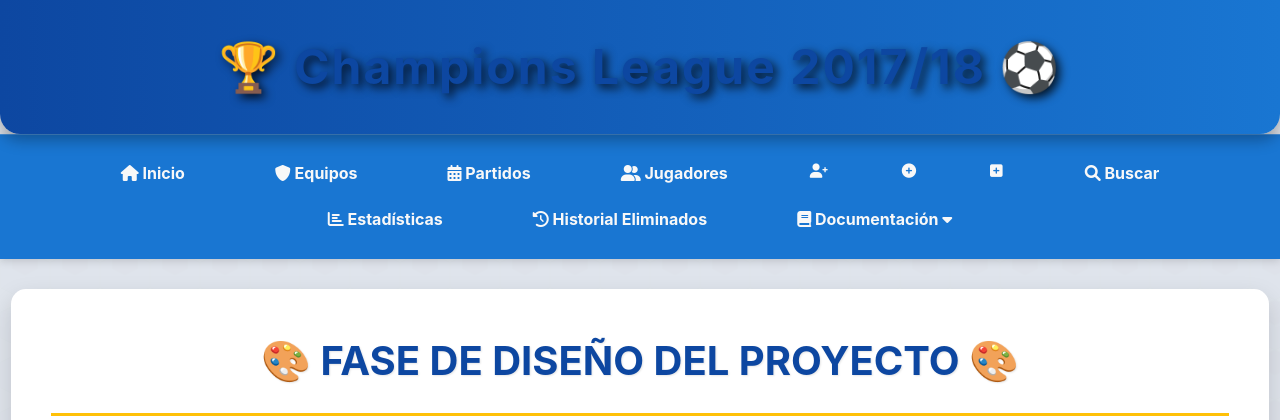
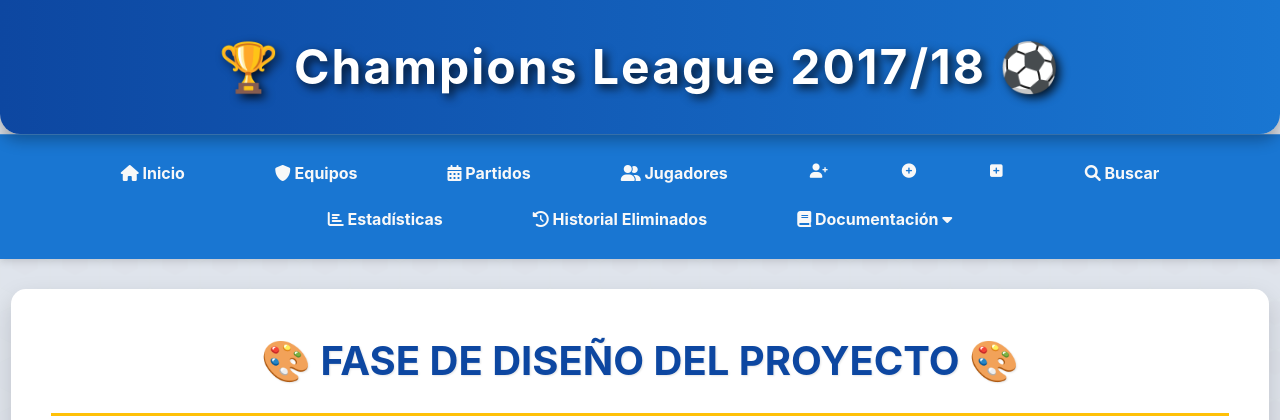
Before and after one commit to Andrxs01/ChampionsLeague, a FastAPI app: page /diseno in a window 1280 px wide. Shown: the top 420 px of the page. Run offline with FastAPI, Linux system fonts and the light colour scheme.

Commit message:
Fase de diseno

```diff
--- a/templates/base.html
+++ b/templates/base.html
@@ -13,7 +13,7 @@
 </head>
 <body>
     <header>
-        <h1><a href="/home" style="color: inherit; text-decoration: none;">🏆 Champions League 2017/18 ⚽</a></h1>
+        <h1><a href="/home" style="color: white; text-decoration: none;">🏆 Champions League 2017/18 ⚽</a></h1>
     </header>
 
     <nav>
```
